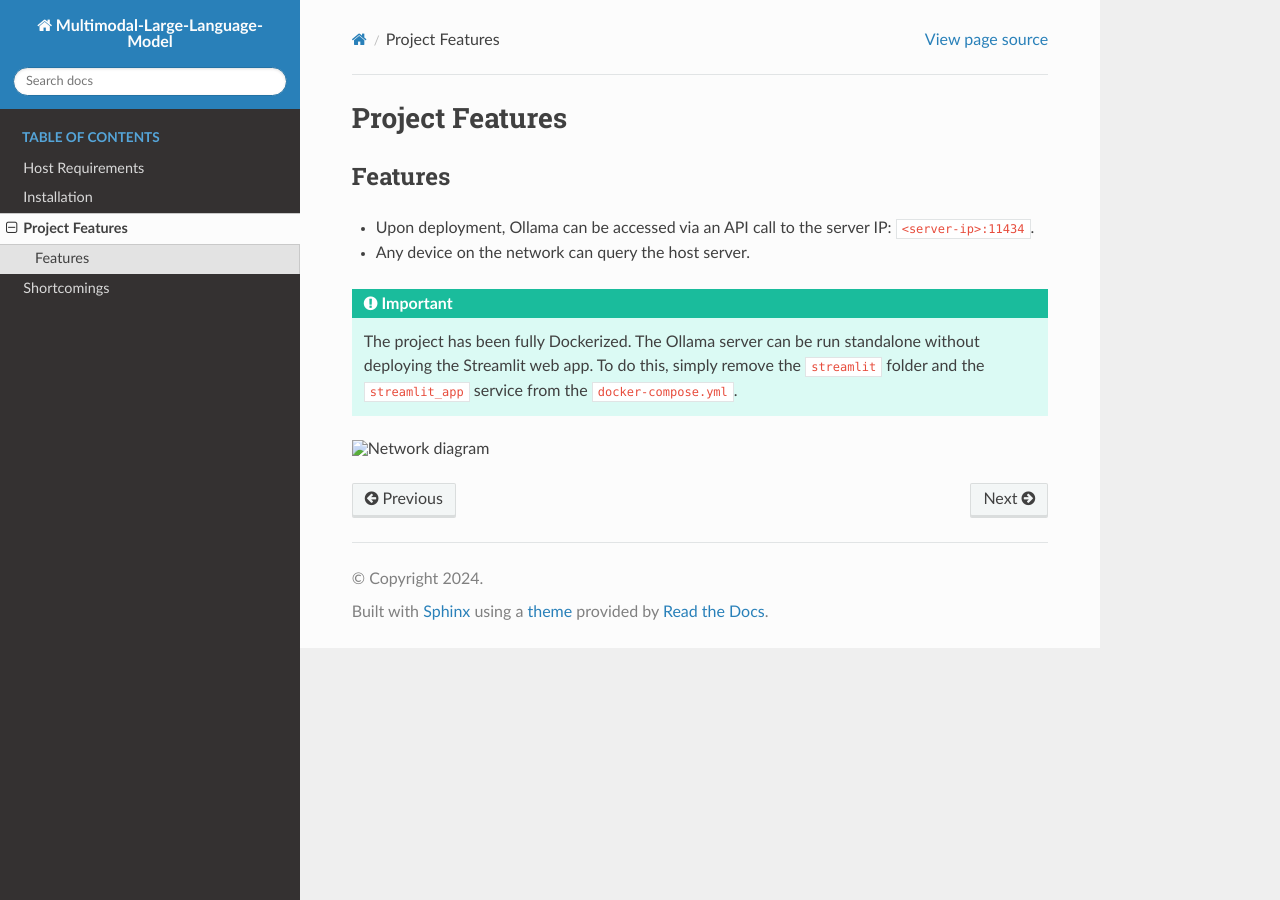
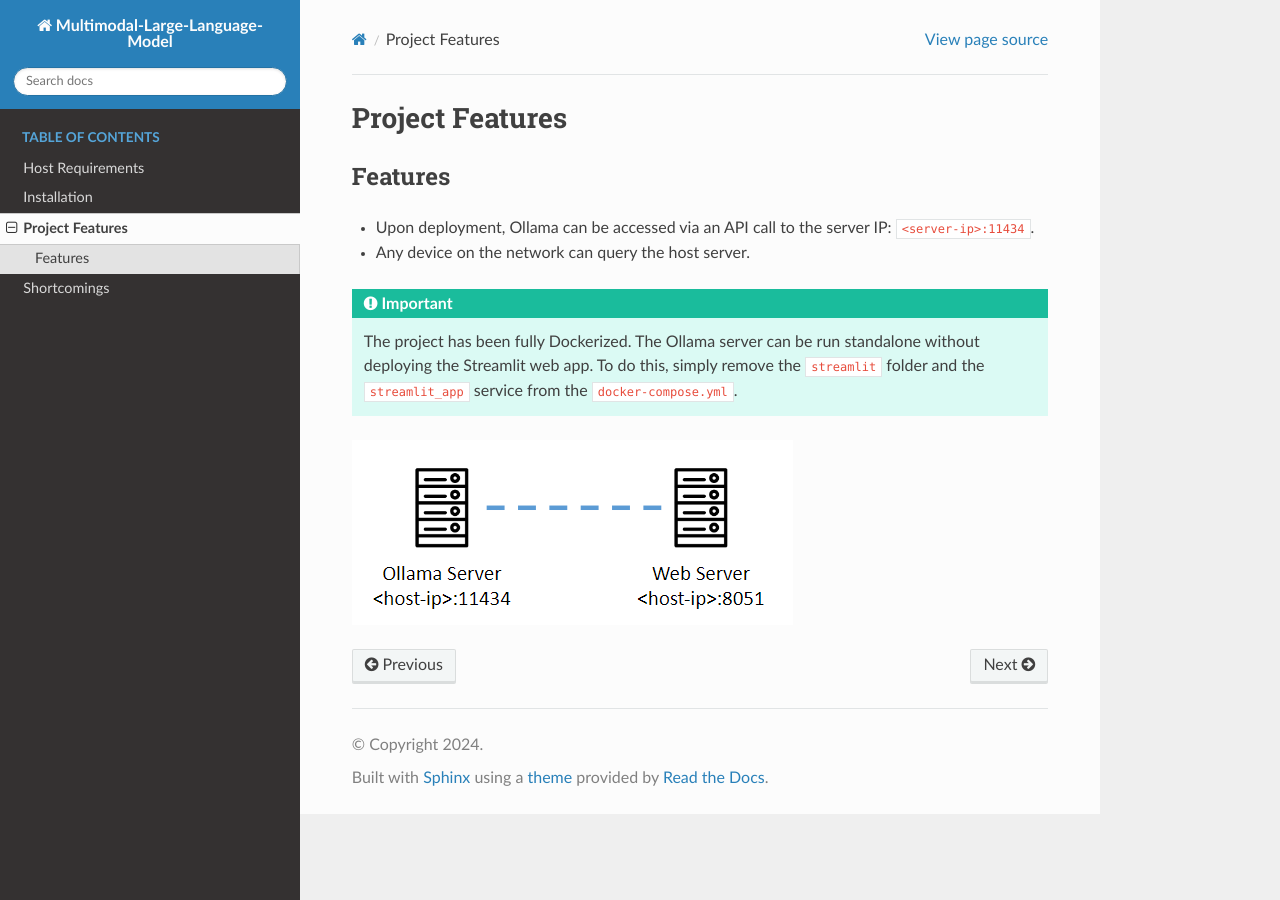
Before and after one commit to NotYuSheng/Multimodal-Large-Language-Model, a Sphinx documentation site: the page built from doc/project_features.rst, in a window 1280 px wide. Built offline with Sphinx 7.4.7 and the Read the Docs theme 2.0.0, drawn with Linux system fonts in a browser that asks for light colours; pages that are not in the unit, such as notebooks, are missing from menus.

Commit message:
Update project_features.rst

```diff
--- a/doc/project_features.rst
+++ b/doc/project_features.rst
@@ -12,5 +12,5 @@
    The project has been fully Dockerized. The Ollama server can be run standalone without deploying the Streamlit web app.
    To do this, simply remove the ``streamlit`` folder and the ``streamlit_app`` service from the ``docker-compose.yml``.
 
-.. image:: doc/images/network-diagram.png
+.. image:: images/network-diagram.png
    :alt: Network diagram
```
